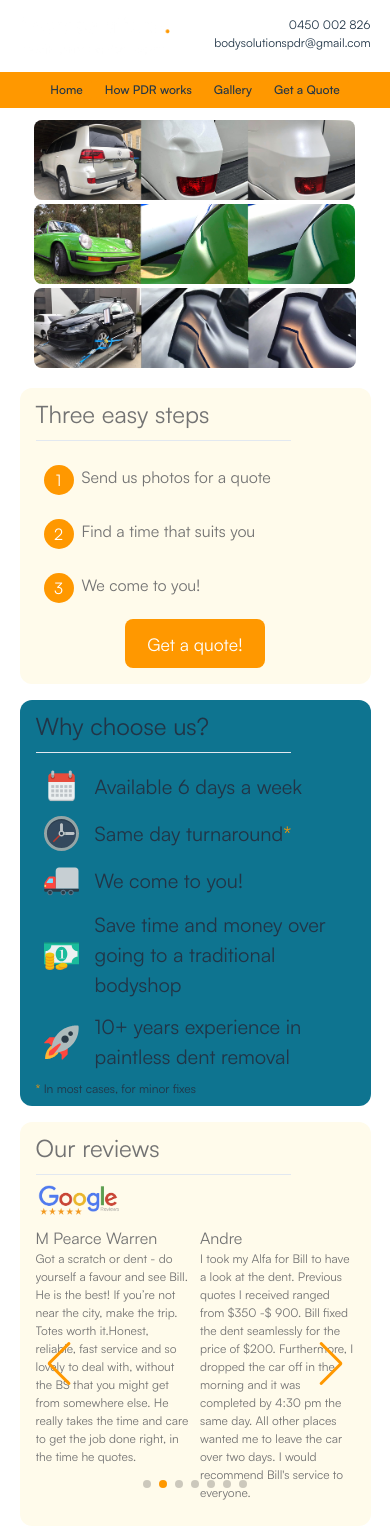
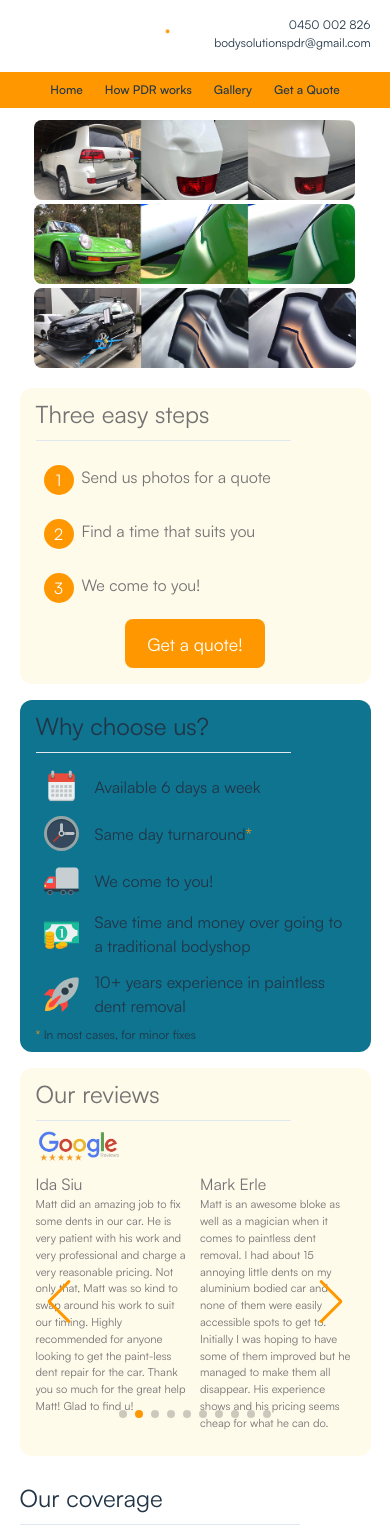
Before and after one commit to NeggFriedRice/body-solutions-pdr, a React (Vite) app: page / in a window 390 px wide. Shown: the top 1539 px of the page. Built offline with nearby package versions, Linux system fonts and the light colour scheme; the HTML template or start-up script is replaced by a standard one.

Commit message:
Fix styling to fit mobile

```diff
--- a/src/components/GoogleReviews.jsx
+++ b/src/components/GoogleReviews.jsx
@@ -5,77 +5,100 @@ import 'swiper/css/pagination';
 import 'swiper/css/navigation';
 
 export default function GoogleReviews() {
-  return (
+
+    const sliderTextStyle = "text-[1rem] max-xs:text-[0.7rem]"
+
+    return (
 
     <div className="flex w-[100%] justify-center flex-wrap">
         <div className="mx-2 px-4 my-2 pb-6 w-[90vw] lg:w-[1020px] bg-amber-50 text-neutral-500 rounded-xl">
             <h1 className="text-[1.5rem] py-2">Our reviews</h1>
             <div className="h-[1px] w-[80%] bg-slate-200"></div>
+            <a href="https://www.google.com/search?q=Body+Solutions+Paintless+Dent+Repair&rlz=1C1VDKB_enAU1089AU1089&oq=body+so&gs_lcrp=EgZjaHJvbWUqDggAEEUYJxg7GIAEGIoFMg4IABBFGCcYOxiABBiKBTIGCAEQRRg5Mg0IAhAAGIMBGLEDGIAEMg0IAxAAGIMBGLEDGIAEMg0IBBAAGIMBGLEDGIAEMgcIBRAAGIAEMgYIBhBFGD0yBggHEEUYPNIBBzk0M2owajeoAgCwAgA&sourceid=chrome&ie=UTF-8#lrd=0x6ad639e6a2a34ed1:0x3a21893b3cbe90a,1,,,," target="_blank">
             <img src="/google-review.png" className="h-[35px] my-2"></img>
+            </a>
             <Swiper
             spaceBetween={10}
             slidesPerView={2}
             autoplay={{ delay: 3500 }}
             pagination={{
                 clickable: true,
-              }}
+                }}
             navigation={true}
             modules={[Autoplay, Pagination, Navigation]}
             style={{
                 "--swiper-pagination-color": "#FF9800",
                 "--swiper-navigation-color": "#FF9800",
-              }}
+                }}
             >
             <SwiperSlide>
                 <div>
-                    <p>Stephen Warren</p>
-                    <p className="text-[0.75rem]">Car was covered in severe hail damage, some dents so deep it would make you wince. The car came out looking brand new, not a single problem, I was actually lost for words when I saw it. Bill is a magician and not to mention the affordability and speed of his work, all done in a single day. Could not recommend his services and professionalism enough!</p>
+                    <p>Jasmine Kinsey</p>
+                    <p className={sliderTextStyle}>Matt did an amazing job fixing a tricky dent. He was open and honest about the process including risk of paint damage. I'm very happy with the results and the mark is virtually invisible now. Hopefully I won't need his services again but I wouldn't hesitate to do so or recommend him. Very friendly, professional and great result!</p>
                 </div>
             </SwiperSlide>
             <SwiperSlide>
                 <div>
-                    <p>M Pearce Warren</p>
-                    <p className="text-[0.75rem]">Got a scratch or dent - do yourself a favour and see Bill. He is the best! If you’re not near the city, make the trip. Totes worth it.Honest, reliable, fast service and so lovely to deal with, without the BS that you might get from somewhere else. He really takes the time and care to get the job done right, in the time he quotes.</p>
+                    <p>Ida Siu</p>
+                    <p className={sliderTextStyle}>Matt did an amazing job to fix some dents in our car. He is very patient with his work and very professional and charge a very reasonable pricing. Not only that, Matt was so kind to swap around his work to suit our timing. Highly recommended for anyone looking to get the paint-less dent repair for the car. Thank you so much for the great help Matt! Glad to find u!</p>
                 </div>
             </SwiperSlide>
             <SwiperSlide>
                 <div>
-                    <p>Andre</p>
-                    <p className="text-[0.75rem]">I took my Alfa for Bill to have a look at the dent. Previous quotes I received ranged from $350 -$ 900. Bill fixed the dent seamlessly for the price of $200. Furthermore, I dropped the car off in the morning and it was completed by 4:30 pm the same day. All other places wanted me to leave the car over two days. I would recommend Bill's service to everyone.</p>
+                    <p>Mark Erle</p>
+                    <p className={sliderTextStyle}>Matt is an awesome bloke as well as a magician when it comes to paintless dent removal. I had about 15 annoying little dents on my aluminium bodied car and none of them were easily accessible spots to get to. Initially I was hoping to have some of them improved but he managed to make them all disappear. His experience shows and his pricing seems cheap for what he can do.</p>
                 </div>
             </SwiperSlide>
             <SwiperSlide>
                 <div>
-                    <p>Lance Stuart</p>
-                    <p className="text-[0.75rem]">I went to Bill in Dentfix and gave me a good quote (huge difference compared to the others) and since it has good reviews I gave it a try. I dropped the car Thursday and it was ready the next day. It came out perfect, clean and smooth (Bill also fixed some minor dents without charge).</p>
+                    <p>Ciri Law</p>
+                    <p className={sliderTextStyle}>I am very grateful with Matt. Matt is willing to try and help me with my door panel damage that no other dent repairer wanted to do. Patience, friendly, passion and the end result is just top notch. Highly recommended. Will be passing Matt details to all my friends that seeking dent repair professional. Thanks again Matt.</p>
                 </div>
             </SwiperSlide>
             <SwiperSlide>
                 <div>
-                    <p>Grant Steel</p>
-                    <p className="text-[0.75rem]">Bill repaired my VW Golf with great care and precision. He was easy to deal with and attended within 24hr. Brilliant service, thanks Bill!</p>
+                    <p>James Sgardelis</p>
+                    <p className={sliderTextStyle}>Matt was absolutely awesome and worked some real magic. Perfectly explained what he was doing and how its done. Matt was even good enough to spot a few small dents around the main ones that I hadn't noticed and gave them some attention too. An all round great bloke producing high end results at a very reasonable price.</p>
                 </div>
             </SwiperSlide>
             <SwiperSlide>
                 <div>
-                    <p>James McColl</p>
-                    <p className="text-[0.75rem]">I don't normally leave reviews but Bill did a really good job fixing dents and scratched paint, he did it on the same day and cheaper than other places I was quoted.</p>
+                    <p>Daniel Vella</p>
+                    <p className={sliderTextStyle}>Matthew was fantastic. Sent me messages to keep me updated on when he will arrive. His work is brilliant. Quoted for a door. Then saw another little dent on rear tray of the ute. Fixed that at no extra charged and touched up the paint. Would highly recommend.</p>
                 </div>
             </SwiperSlide>
             <SwiperSlide>
                 <div>
-                    <p>Wokka J</p>
-                    <p className="text-[0.75rem]">Bill did a great job. Easy to deal with, came to my place to do it. worked a dint out of my passenger door. Excellent!! really happy with his work. Highly recommend him to anybody to use. Thanks!!</p>
+                    <p>Dillon Reynolds</p>
+                    <p className={sliderTextStyle}>Can't recommend Matt enough - great repair work on my 350Z (photos attached of before and after) with a friendly attitude. Amazing that he comes to your house as well! Is my #1 recommendation for paintless dent removal.</p>
                 </div>
             </SwiperSlide>
             <SwiperSlide>
                 <div>
-                    <p>Neil Z</p>
-                    <p className="text-[0.75rem]">I got big dent on my Range Rover Sport at the front door Body Line, to repair the door by body shop will cost $1,000 plus, went to see Bill and got the dent fixed for $150, perfect job!</p>
+                    <p>Prashanth Mathew</p>
+                    <p className={sliderTextStyle}>Matt came home today did show off his skills 😊... he had initially come to fix one car... but I ended up giving the second all at a reasonable cost! very professional down to earth. He took his time,  no hurry and no anger,  but did a wonderful job using (TLC) Tender loving care ! He has my  ✅ and I am happy to recommend Matthew.</p>
+                </div>
+            </SwiperSlide>
+            <SwiperSlide>
+                <div>
+                    <p>Riley Harris</p>
+                    <p className={sliderTextStyle}>Exceptional service and very affordable - Matt did a fantastic job! Multiple other businesses said the job was too difficult or didn't reply back to me. Thanks again Matt for the quality work provided..</p>
+                </div>
+            </SwiperSlide>
+            <SwiperSlide>
+                <div>
+                    <p>Noel Roberts</p>
+                    <p className={sliderTextStyle}>Matt is amazing, he fixed a tricky dent on the tailgate of my Classic Holden HJ Premier Wagon, was punctual, helped remove tailgate window and mechanism to give access to dent, and did an excellent repair of the dent, and was very cost effective, Highly recommend Matt and will get him again if needed and will recommend to friends and family</p>
+                </div>
+            </SwiperSlide>
+            <SwiperSlide>
+                <div>
+                    <p>Lee Hew</p>
+                    <p className={sliderTextStyle}>Exceptional service and outcome! Matthew was detailed in describing the process and what to expect. The finished product was beyond my expectations. Highly recommended.</p>
                 </div>
             </SwiperSlide>
             </Swiper>
         </div>
     </div>
-  )
-}
+    )
+    }
--- a/src/components/HeroBanner.jsx
+++ b/src/components/HeroBanner.jsx
@@ -28,23 +28,23 @@ export default function HeroBanner() {
             <div className="h-[1px] w-[80%] bg-slate-200"></div>
             <div className="flex place-items-center mt-4">
                 <img src="/icons/calendar.png" className="h-[35px] ml-2 mr-4" />
-                <p className="text-[1.25rem]">Available 6 days a week</p>
+                <p className="text-[1.25rem] max-xs:text-[1rem]">Available 6 days a week</p>
             </div>
             <div className="flex place-items-center mt-3">
                 <img src="/icons/clock.svg" className="h-[35px] ml-2 mr-4" />
-                <p className="text-[1.25rem]">Same day turnaround<span className="text-setOrange">*</span></p>
+                <p className="text-[1.25rem] max-xs:text-[1rem]">Same day turnaround<span className="text-setOrange">*</span></p>
             </div>
             <div className="flex place-items-center  mt-3">
                 <img src="/icons/truck.svg" className="h-[35px] ml-2 mr-4" />
-                <p className="text-[1.25rem]">We come to you!</p>
+                <p className="text-[1.25rem] max-xs:text-[1rem]">We come to you!</p>
             </div>
             <div className="flex place-items-center  mt-3">
                 <img src="/icons/money.svg" className="h-[35px] ml-2 mr-4" />
-                <p className="text-[1.25rem]">Save time and money over going to a traditional bodyshop</p>
+                <p className="text-[1.25rem] max-xs:text-[1rem]">Save time and money over going to a traditional bodyshop</p>
             </div>
             <div className="flex place-items-center  mt-3">
                 <img src="/icons/rocket.svg" className="h-[35px] ml-2 mr-4" />
-                <p className="text-[1.25rem]">10+ years experience in paintless dent removal</p>
+                <p className="text-[1.25rem] max-xs:text-[1rem]">10+ years experience in paintless dent removal</p>
             </div>
             <p className="my-2 text-[0.75rem]"><span className="text-setOrange">*</span> In most cases, for minor fixes</p>
         </div>
--- a/src/pages/Home.jsx
+++ b/src/pages/Home.jsx
@@ -13,7 +13,6 @@ export default function Home() {
         <GoogleReviews />
         <Map />
         <Contact />
-        <OurServices />
     </>
   )
 }
--- a/src/pages/HowItWorks.jsx
+++ b/src/pages/HowItWorks.jsx
@@ -2,7 +2,7 @@ import React from 'react'
 
 export default function HowItWorks() {
 
-    const imageStyles = "h-[220px] hover:scale-105 transition-all duration-500 delay-100 rounded-lg"
+    const imageStyles = " h-[120px] lg:h-[220px] hover:scale-105 transition-all duration-500 delay-100 rounded-lg"
 
     return (
     <div id="ourServices" className="w-[100vw] px-2 flex justify-center">
@@ -12,7 +12,7 @@ export default function HowItWorks() {
         <p className="py-2 lg:text-[1.25rem]">Paintless Dent repair (PDR) is a technique used to remove dents and dings from the body of a vehicle without the need for traditional bodywork methods like filling, sanding, and painting; which can be quite costly (time and money-wise) depending on the size and location of the repair.</p>
         <p className="py-2 lg:text-[1.25rem]">We use a range of tools including dent removal rods, knockdown tools and light reflector boards to assess and massage the metal back into its original shape from behind the dent.</p>
         <p className="py-2 lg:text-[1.25rem]">For some dents that may not be easily accessible from behind, we also make use of a glue pulling tool which involves glueing a tab to the dent and gently applying force to carefully pull the dent until it pops back into place.</p>
-        <div className="flex gap-3">
+        <div className="flex gap-3 flex-wrap justify-center">
             <img src="/howitworks/howitworks2.jpg" className={imageStyles}/>
             <img src="/howitworks/howitworks1.jpg" className={imageStyles}/>
             <img src="/howitworks/howitworks3.jpg" className={imageStyles}/>
```
